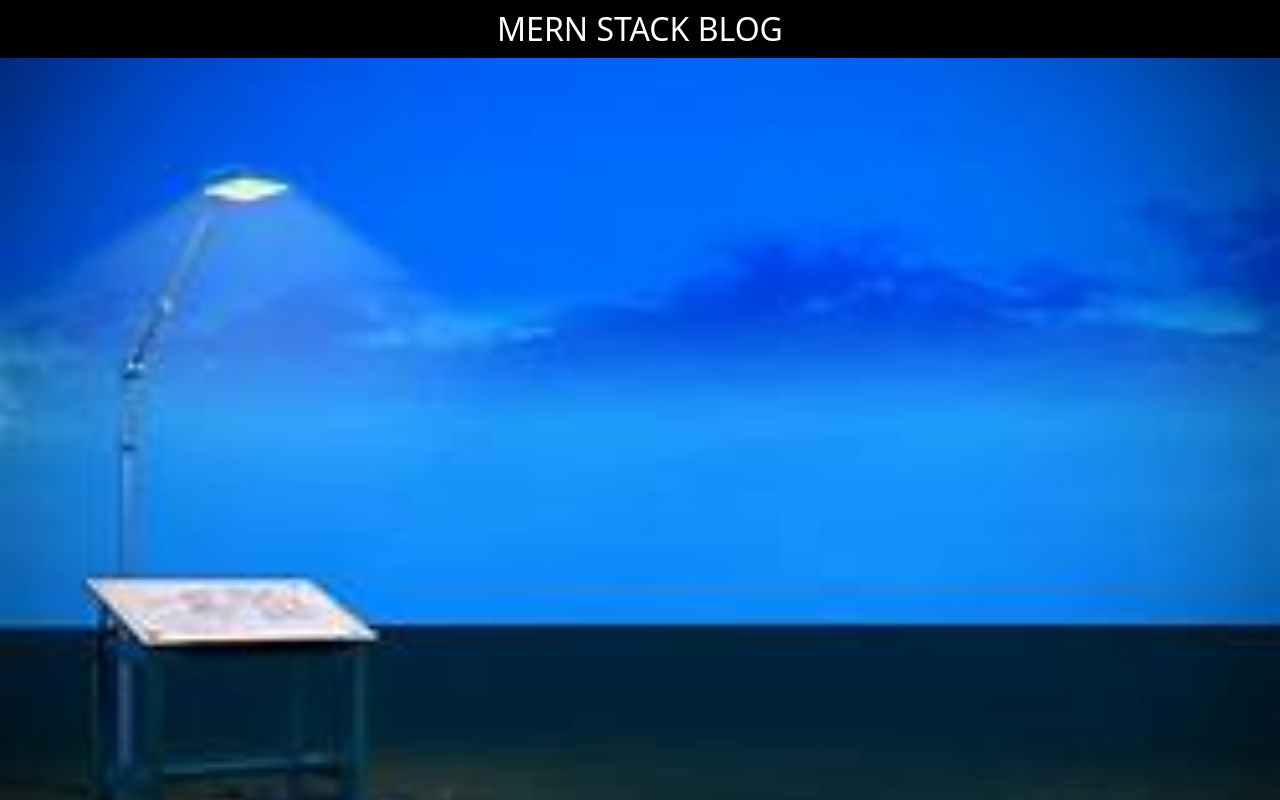
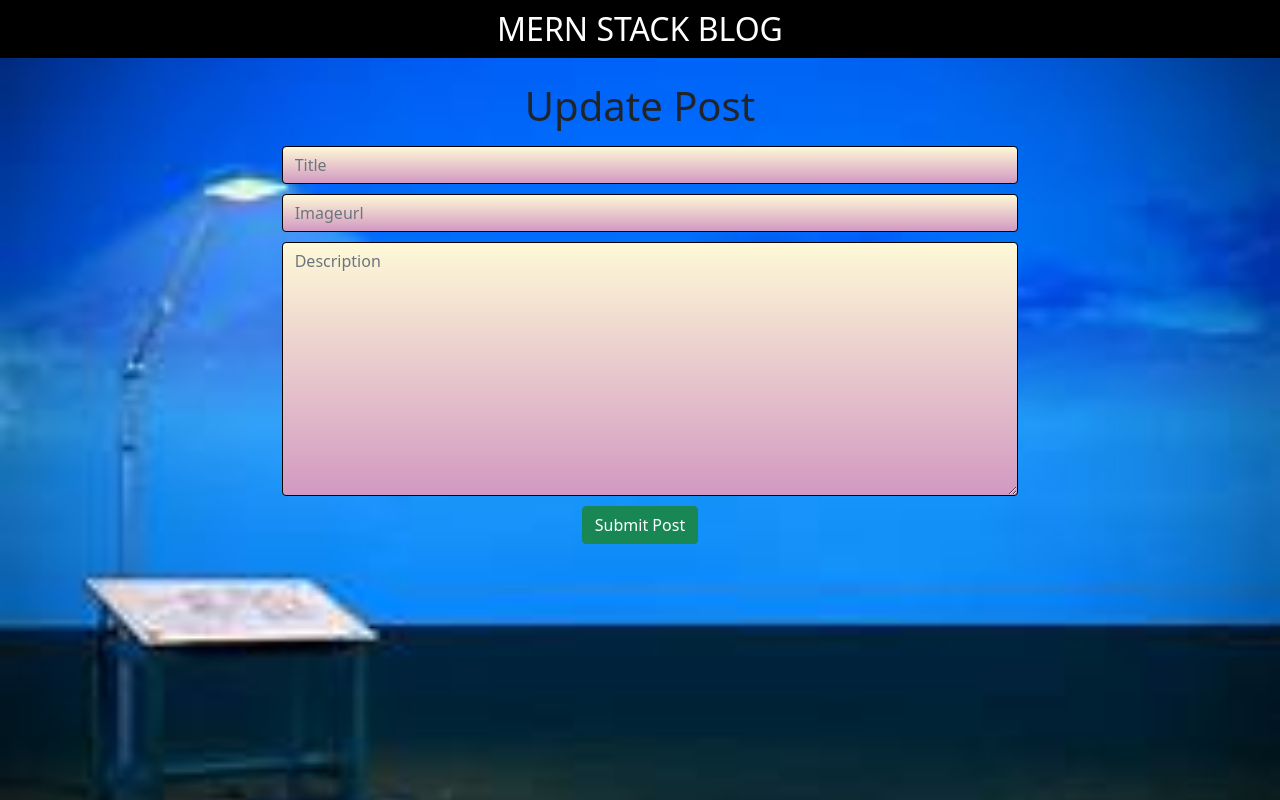
Before and after one commit to anilkumar769gmail/MERN-STACK-BLOG, a React (Create React App) app: page /editpost/1 in a window 1280 px wide. Before the commit this address had no page. Built offline with nearby package versions, Linux system fonts and the light colour scheme; no server answers.

Commit message:
Update post

```diff
--- a/src/AddPost.js
+++ b/src/AddPost.js
@@ -3,7 +3,7 @@ import React, {useState} from 'react'
 import uniqid from 'uniqid';
 import axios from 'axios'
 
-
+//create the posts
 export default function AddPost(){
 
     //get the hooks set state
@@ -29,19 +29,20 @@ export default function AddPost(){
 
     return(
         <div className='row justify-content-center'>
-            <div className='col-md-7'>
-                <div>
+            <div className='col-md-7' >
+                <h1 className='m-3'>Add New Post</h1>
+                    <div >
                         <input
                             type='text'
                             placeholder='Title'
-                        className='form-control'
+                            className='form-control bgimage'
                             value = {title}
                             onChange={(e) =>{settitle(e.target.value)}}
                         />
                         <input
                             type='text'
                             placeholder='Imageurl'
-                        className='form-control'
+                            className='form-control bgimage'
                             value = {imageurl}
                             onChange={(e) =>{setimageurl(e.target.value)}}
                         />
@@ -49,7 +50,7 @@ export default function AddPost(){
                             cols='30'
                             rows='10'
                             placeholder='Description'
-                        className='form-control'
+                            className='form-control bgimage'
                             value = {description}
                             onChange={(e) =>{setdescription(e.target.value)}}
                         />
@@ -60,7 +61,6 @@ export default function AddPost(){
                             Add Post
                         </button>
                     </div>
-
             </div>
 
         </div>
--- a/src/App.css
+++ b/src/App.css
@@ -7,3 +7,6 @@ input, textarea{
   border-color:black !important;
 
 }
+.bgimage{
+  background-image: linear-gradient(to top, #d299c2 0%, #fef9d7 100%);
+}
--- a/src/App.js
+++ b/src/App.js
@@ -15,10 +15,8 @@ function App() {
         <Routes>
           <Route path = '/' element={<PostList/>} exact/>
           <Route path = '/addpost' element={<AddPost/>} exact/>
-          <Route path = '/editpost' element={<EditPost/>} exact/>
-
+          <Route path = '/editpost/:postid' element={<EditPost/>} exact/>
         </Routes>
-
       </BrowserRouter>
     </div>
   );
--- a/src/EditPost.js
+++ b/src/EditPost.js
@@ -1,10 +1,87 @@
-import React from 'react'
+import React, { useEffect, useState } from 'react';
+import { useNavigate, useParams } from 'react-router-dom';
+import axios from 'axios';
 
 export default function EditPost(){
 
+    const params = useParams();
+     //get the hooks set state
+     const[title, settitle] = useState('');
+     const[imageurl, setimageurl] = useState('');
+     const[description, setdescription] = useState('');
+
+     const history = useNavigate();
+
+    /*
+    useEffect - is like a componentDidMount()
+    axios - is like fetch method but much simpler, dont have to declare REST API methods and content-type
+    */
+    useEffect(()=>{
+        axios.post('/api/post/getpostdata', {postid: params.postid}).then(res =>{
+
+            console.log(res.data[0]);
+            //contains the old data that needs to be updated
+            const postdata = res.data[0]
+            settitle(postdata.title)
+            setimageurl(postdata.imageurl)
+            setdescription(postdata.description)
+        }).catch(err=>{
+            console.log(err)
+          })
+    },[params.postid]);
+
+    function editpost(){
+        const updatedpost = {
+            title:title,
+            imageurl:imageurl,
+            description:description,
+            postid:params.postid
+        }
+          //sends the updated post back to the database
+          axios.post('/api/post/updatepost',updatedpost).then(res =>{
+            console.log(res)
+            alert(res.data)
+            history('/')
+          }).catch(err => {
+            console.log(err);
+        })
+    }
     return(
-        <div>
-            <h1>This is Edit Post Component</h1>
+        <div className='row justify-content-center'>
+            <div className='col-md-7' >
+                <h1 className='m-3'>Update Post</h1>
+                    <div >
+                        <input
+                            type='text'
+                            placeholder='Title'
+                            className='form-control bgimage'
+                            value = {title}
+                            onChange={(e) =>{settitle(e.target.value)}}
+                        />
+                        <input
+                            type='text'
+                            placeholder='Imageurl'
+                            className='form-control bgimage'
+                            value = {imageurl}
+                            onChange={(e) =>{setimageurl(e.target.value)}}
+                        />
+                        <textarea
+                            cols='30'
+                            rows='10'
+                            placeholder='Description'
+                            className='form-control bgimage'
+                            value = {description}
+                            onChange={(e) =>{setdescription(e.target.value)}}
+                        />
+                        <button
+                            onClick = {editpost}
+                            type="button"
+                            className='btn btn-success float-left'
+                            >
+                            Submit Post
+                        </button>
+                    </div>
+            </div>
         </div>
     )
 }
--- a/src/PostItem.js
+++ b/src/PostItem.js
@@ -1,10 +1,17 @@
 import React from 'react'
+import { Link } from 'react-router-dom'
 
-export default function PostItem(){
+//post - is the props that we recieving from the parent PostList.js
+export default function PostItem({post}){
 
     return(
-        <div>
-            <h1>This is Post Item Component</h1>
+        <div className='col-md-6 shadow p-3 mb-5 bg-white rounded bgimage'>
+            <h1 className='p-1'>{post.title}</h1>
+            <img src={post.imageurl} className='img-fluid' alt='pic'/>
+            <p className='p-1'>{post.description}</p>
+            {/* There is a backtick iside a {``} */}
+            <Link to={`/editpost/${post.postid}`}><button type='button' className='btn btn-info'>Update</button></Link>&nbsp;
+            <button type='button' className='btn btn-danger'>Delete</button>
         </div>
     )
 }
--- a/src/PostList.js
+++ b/src/PostList.js
@@ -1,13 +1,33 @@
-import React from 'react'
+import axios from 'axios'
+import React, { useEffect, useState } from 'react'
 import PostItem from './PostItem'
 
-
+//shows the results retrived from the database document posts
 export default function PostList(){
 
+    //lifecycle hook
+    const [postsdata, setpostsdata] =useState([]);
+
+    //retrive the posts: note axios work same as fetch but much simpler way
+    useEffect(() =>{
+        axios.get('/api/post/getposts').then(res =>{
+            console.log(res.data);
+            setpostsdata(res.data);
+        }).catch(err =>{
+            console.log(err)
+        })
+    },[]);
+
+    const postlist = postsdata.map(post => {
+        return(
+            <div className='row justify-content-center'>
+                <PostItem post={post}/>
+            </div>
+        )
+    });
     return(
         <div>
-            <h1>This is Post List Component</h1>
-            <PostItem/>
+            {postlist}
         </div>
     )
 }
--- a/src/index.css
+++ b/src/index.css
@@ -7,7 +7,6 @@ body {
   -moz-osx-font-smoothing: grayscale;
   background-image: url(blog.jpg);
   background-repeat: no-repeat;
-  background-attachment: fixed;
   background-size: cover;
 }
 
```
Also changed, not shown: src/blog1.jpg (added). Lines whose indentation alone changed are shown as unchanged.
